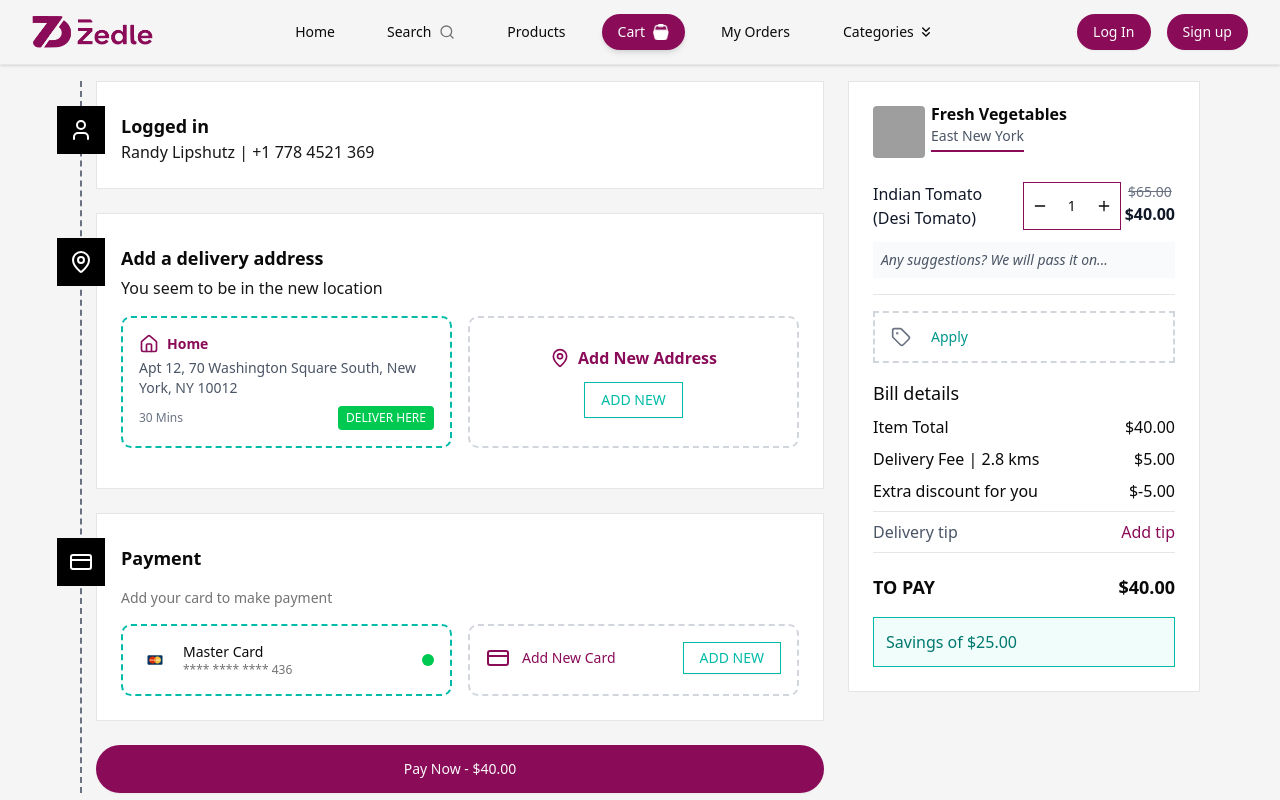
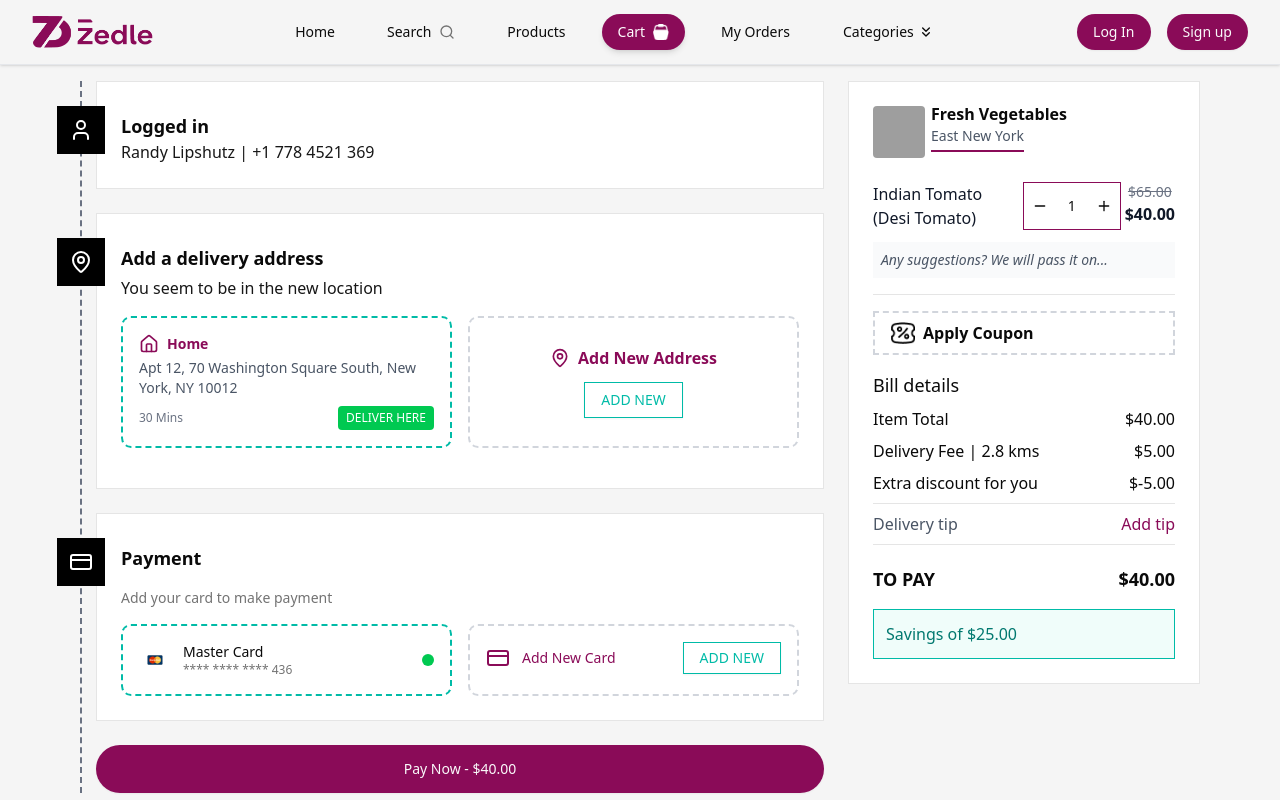
Before and after one commit to react6-flyweis/zedle-ui, a Next.js app: page /users/grocery/cart in a window 1280 px wide. Shown: the top 800 px of the page. Built offline with nearby package versions, Linux system fonts and the light colour scheme; grey boxes are pictures that could not be loaded.

Commit message:
feat: add coupon functionality with dialog for applying and removing coupons

```diff
--- a/src/components/cart/coupon-section.tsx
+++ b/src/components/cart/coupon-section.tsx
@@ -1,26 +1,120 @@
 "use client";
 
-import { Tag } from "lucide-react";
+import { useState } from "react";
 import { Button } from "@/components/ui/button";
+import { Input } from "@/components/ui/input";
+import {
+  Dialog,
+  DialogContent,
+  DialogHeader,
+  DialogTitle,
+} from "@/components/ui/dialog";
+
+import couponIcon from "@/assets/icons/coupon.png";
+import Image from "next/image";
 
 interface CouponSectionProps {
-  onApplyCoupon: () => void;
+  onApplyCoupon?: (couponCode: string) => void;
 }
 
-export default function CouponSection({ onApplyCoupon }: CouponSectionProps) {
+export default function CouponSection({
+  onApplyCoupon
+}: CouponSectionProps) {
+  const [couponCode, setCouponCode] = useState("");
+  const [isDialogOpen, setIsDialogOpen] = useState(false);
+  const [appliedCoupon, setAppliedCoupon] = useState<string | null>(null);
+
+  const handleApply = () => {
+    if (couponCode.trim()) {
+      setAppliedCoupon(couponCode);
+      onApplyCoupon?.(couponCode);
+      setIsDialogOpen(false);
+      setCouponCode("");
+    }
+  };
+
+  const handleRemoveCoupon = () => {
+    setAppliedCoupon(null);
+  };
+
   return (
-    <div className="border-t pt-4">
-      <div className="flex items-center gap-2 px-4 py-2 border-2 border-dashed border-gray-300">
-        <Tag className="w-5 h-5 text-gray-500" />
-        <Button
-          variant="ghost"
-          size="sm"
-          onClick={onApplyCoupon}
-          className="text-teal-600 hover:text-teal-700"
-        >
-          Apply
-        </Button>
+    <div className="">
+      <div className="border-t pt-4 w-full">
+        {appliedCoupon ? (
+          // Applied coupon state
+          <div className="flex items-center justify-between px-4 py-2 border-2 border-green-300 bg-green-50 rounded">
+            <div className="flex items-center gap-2">
+              <Image
+                src={couponIcon}
+                alt="Coupon Icon"
+                width={24}
+                height={24}
+                className="text-green-500"
+              />
+              <div>
+                <p className="font-semibold text-green-700">Coupon Applied</p>
+                <p className="text-sm text-green-600">{appliedCoupon}</p>
+              </div>
+            </div>
+            <Button
+              variant="ghost"
+              size="sm"
+              onClick={handleRemoveCoupon}
+              className="text-red-500 hover:text-red-700 hover:bg-red-50"
+            >
+              Remove
+            </Button>
+          </div>
+        ) : (
+          // Apply coupon button
+          <button
+            type="button"
+            className="w-full flex items-center gap-2 px-4 py-2 border-2 border-dashed border-gray-300 hover:border-gray-400 transition-colors"
+            onClick={() => setIsDialogOpen(true)}
+          >
+            <Image
+              src={couponIcon}
+              alt="Coupon Icon"
+              width={24}
+              height={24}
+              className="text-gray-500"
+            />
+            <p className="font-semibold">Apply Coupon</p>
+          </button>
+        )}
       </div>
+      <Dialog open={isDialogOpen} onOpenChange={setIsDialogOpen}>
+        <DialogContent className="sm:max-w-md">
+          <DialogHeader>
+            <DialogTitle className="text-left">Apply Coupon</DialogTitle>
+          </DialogHeader>
+          <div className="space-y-4">
+            <div>
+              <label
+                htmlFor="coupon-code"
+                className="text-sm text-gray-600 mb-2 block"
+              >
+                Enter your coupon code
+              </label>
+              <Input
+                id="coupon-code"
+                type="text"
+                placeholder="Enter here..."
+                value={couponCode}
+                onChange={(e) => setCouponCode(e.target.value)}
+                className="w-full"
+              />
+            </div>
+            <Button
+              onClick={handleApply}
+              className="w-full"
+              disabled={!couponCode.trim()}
+            >
+              APPLY
+            </Button>
+          </div>
+        </DialogContent>
+      </Dialog>
     </div>
   );
 }
```
Also changed, not shown: src/assets/icons/coupon.png (added).
